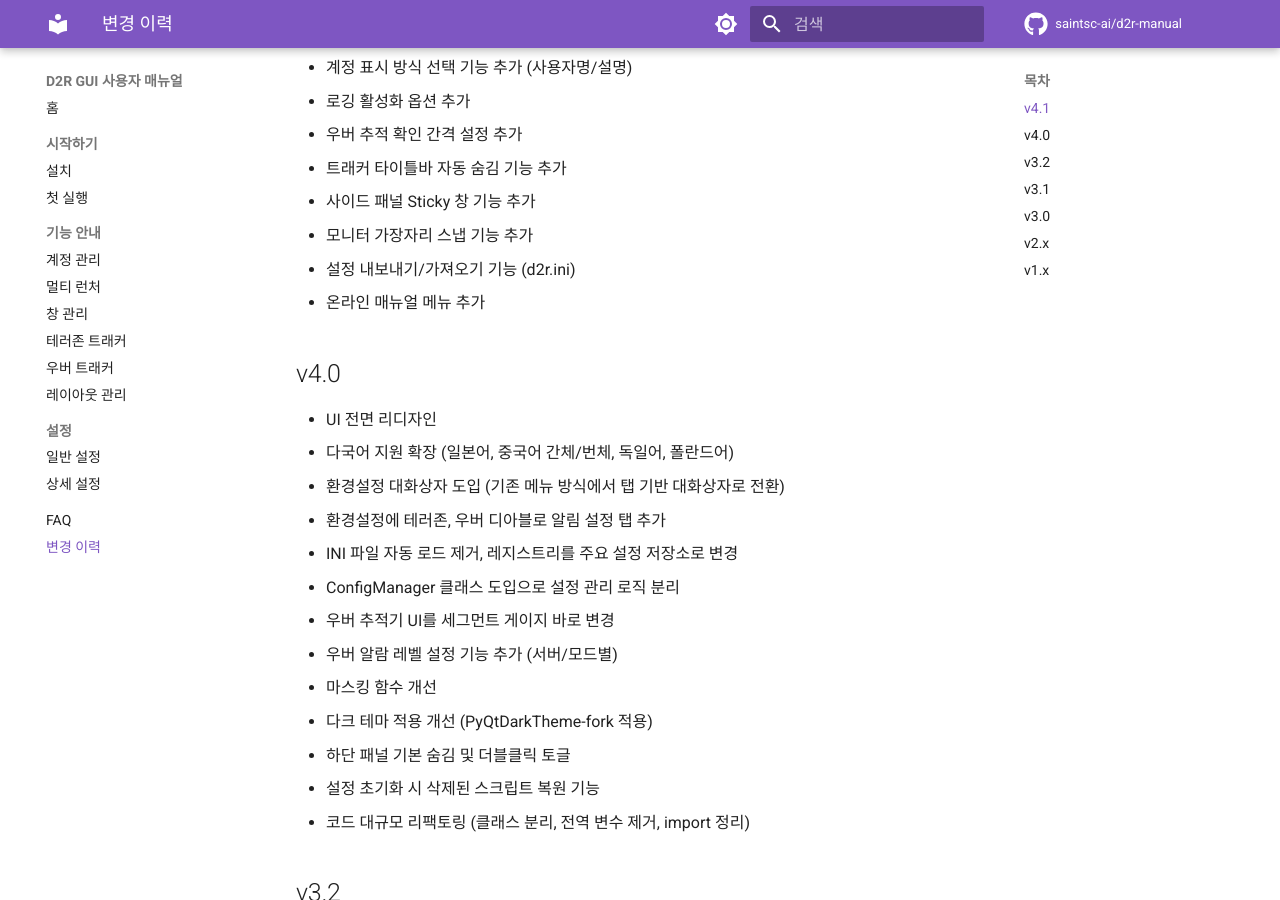
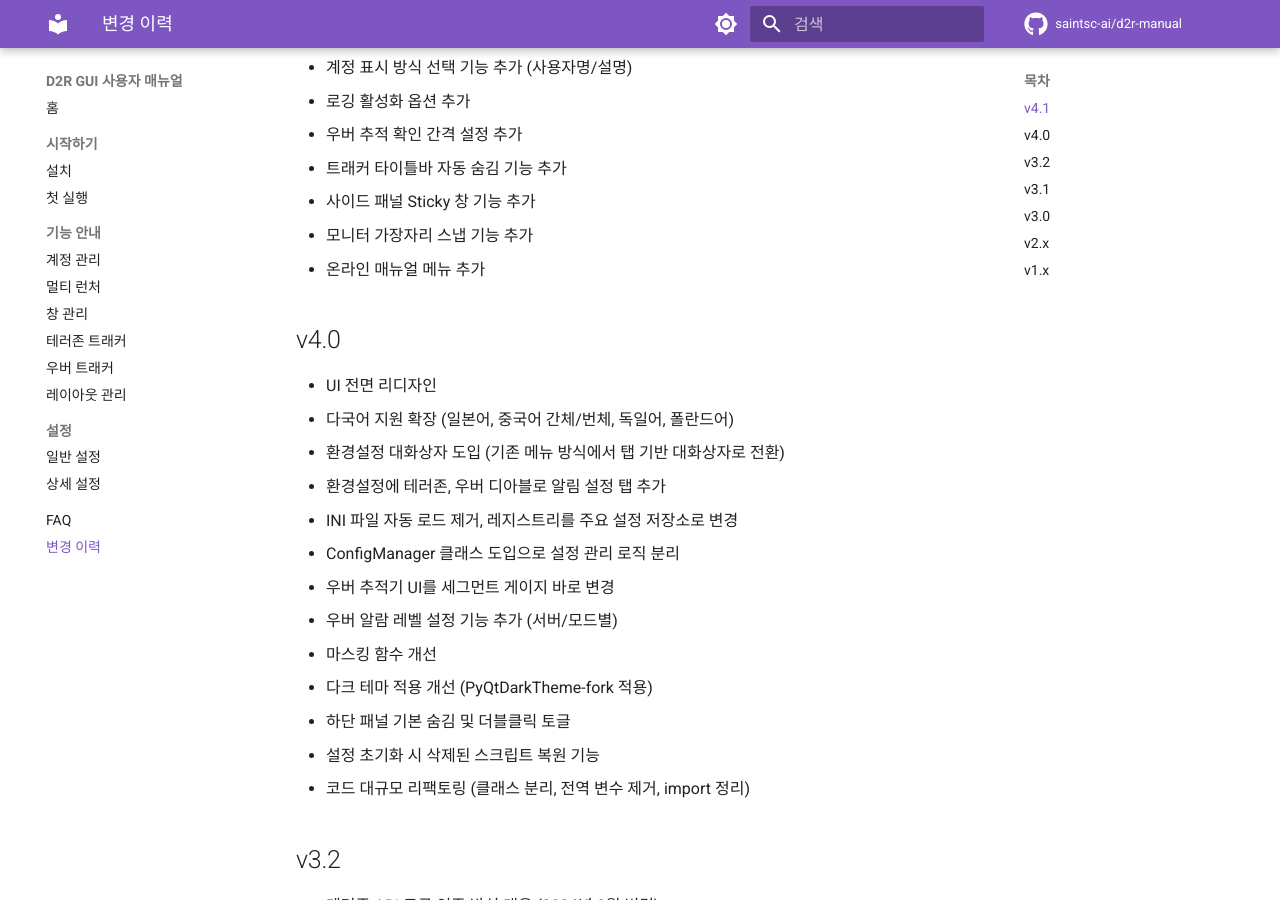
Before and after one commit to saintsc-ai/d2r-manual, an MkDocs documentation site: the page built from docs/changelog.md, in a window 1280 px wide and 900 px high, scrolled down 310 px. Built offline with MkDocs 1.6.1 and Material for MkDocs 9.7.7, drawn with Linux system fonts in a browser that asks for light colours; comment, search, counter and statistics services are not loaded.

Commit message:
Changelog에서 v4.1 설정 내보내기/가져오기 항목 제거
Co-Authored-By: Claude Opus 4.5 <noreply@anthropic.com>

```diff
--- a/docs/changelog.md
+++ b/docs/changelog.md
@@ -12,7 +12,6 @@
 - 트래커 타이틀바 자동 숨김 기능 추가
 - 사이드 패널 Sticky 창 기능 추가
 - 모니터 가장자리 스냅 기능 추가
-- 설정 내보내기/가져오기 기능 (d2r.ini)
 - 온라인 매뉴얼 메뉴 추가
 
 ## v4.0
```
